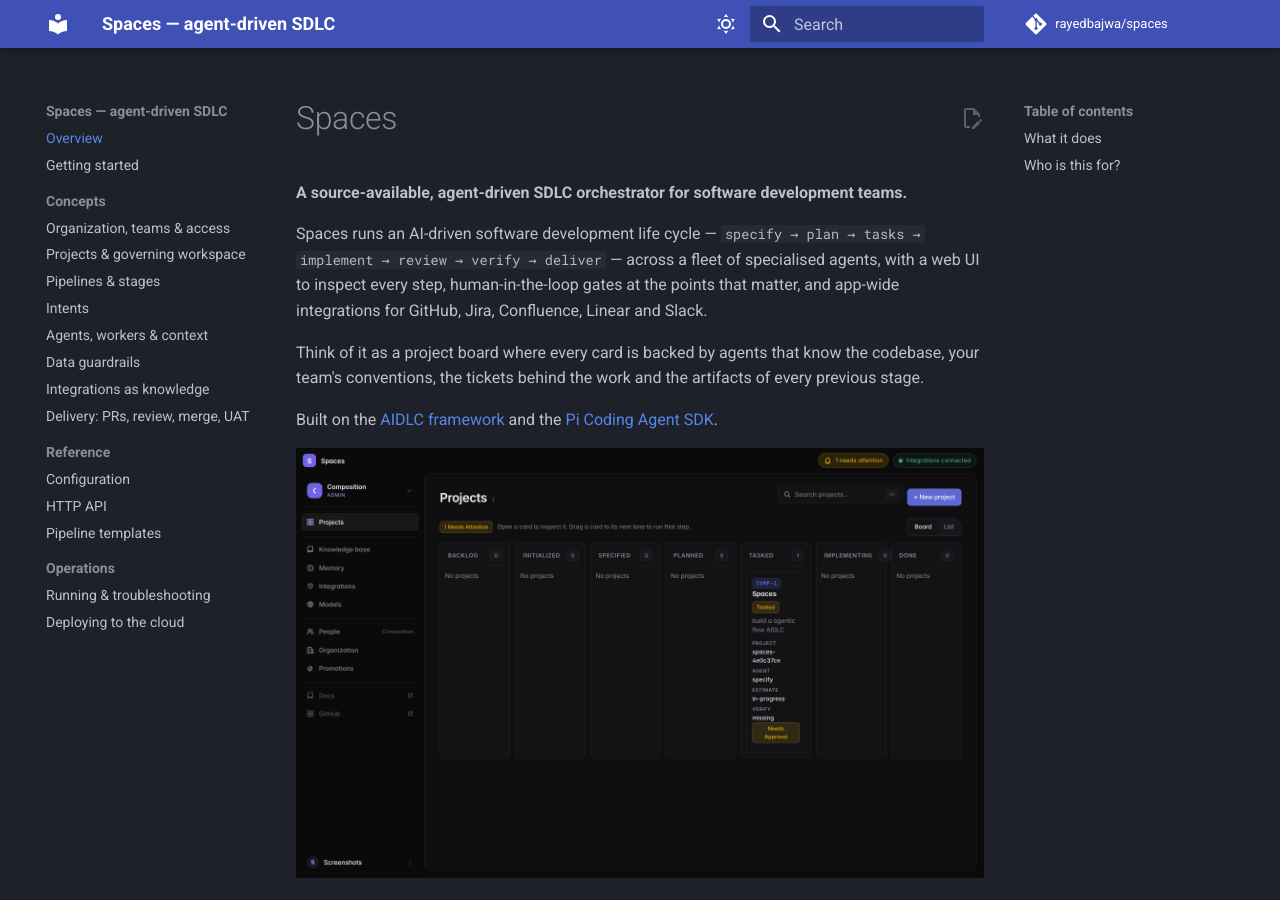
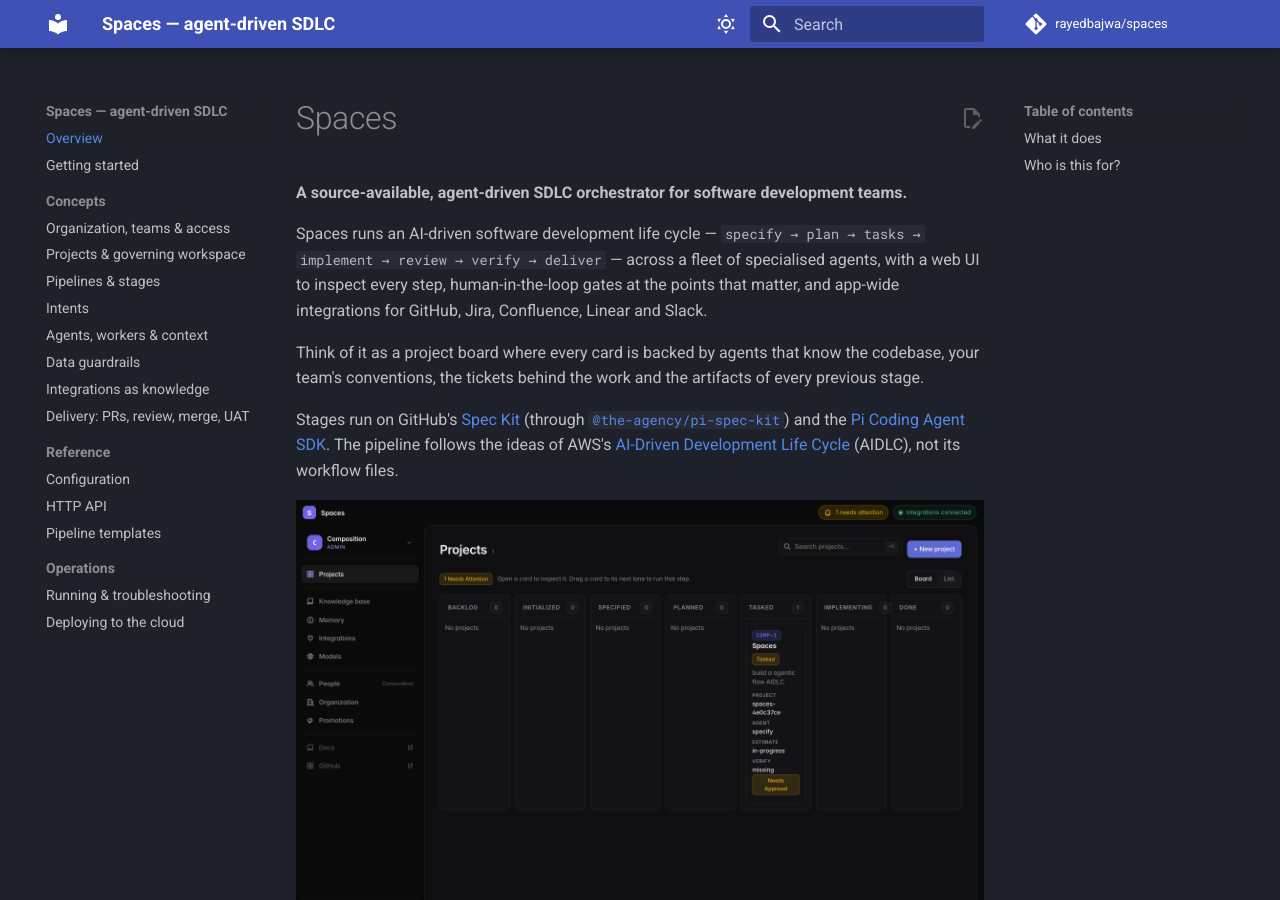
Before and after one commit to rayedbajwa/spaces, an MkDocs documentation site: the page built from docs/index.md, in a window 1280 px wide and 900 px high. Built offline with MkDocs 1.6.1 and Material for MkDocs 9.7.7, drawn with Linux system fonts in a browser that asks for light colours; comment, search, counter and statistics services are not loaded.

Commit message:
docs: credit GitHub Spec Kit for the stages; AIDLC is the model, not the code (#73)
Stages run Spec Kit skills (via @the-agency/pi-spec-kit plus Spaces' lean
copies in data/speckit/) and Spaces' own aidlc-* skills. Nothing from
awslabs/aidlc-workflows is used; the pipelines borrow its phases, roles and
approval gates. README, docs home and mkdocs now say so, and package.json
drops the aidlc-workflows keyword.

Co-authored-by: Claude Opus 5.5 <noreply@anthropic.com>

```diff
--- a/docs/index.md
+++ b/docs/index.md
@@ -12,8 +12,12 @@ Think of it as a project board where every card is backed by agents that know
 the codebase, your team's conventions, the tickets behind the work and the
 artifacts of every previous stage.
 
-Built on the [AIDLC framework](https://github.com/awslabs/aidlc-workflows) and the
-[Pi Coding Agent SDK](https://www.npmjs.com/package/@earendil-works/pi-coding-agent).
+Stages run on GitHub's [Spec Kit](https://github.com/github/spec-kit) (through
+[`@the-agency/pi-spec-kit`](https://www.npmjs.com/package/@the-agency/pi-spec-kit))
+and the [Pi Coding Agent SDK](https://www.npmjs.com/package/@earendil-works/pi-coding-agent).
+The pipeline follows the ideas of AWS's
+[AI-Driven Development Life Cycle](https://github.com/awslabs/aidlc-workflows)
+(AIDLC), not its workflow files.
 
 ![The board](screenshots/board.png)
 
--- a/mkdocs.yml
+++ b/mkdocs.yml
@@ -1,5 +1,5 @@
 site_name: Spaces — agent-driven SDLC
-site_description: A source-available, agent-driven SDLC orchestrator built on the AIDLC framework and the Pi Coding Agent SDK.
+site_description: A source-available, agent-driven SDLC orchestrator built on GitHub Spec Kit and the Pi Coding Agent SDK, following AIDLC principles.
 site_url: https://rayedbajwa.github.io/spaces/
 repo_url: https://github.com/rayedbajwa/spaces
 repo_name: rayedbajwa/spaces
--- a/package.json
+++ b/package.json
@@ -15,7 +15,6 @@
   "license": "SEE LICENSE IN LICENSE",
   "keywords": [
     "aidlc",
-    "aidlc-workflows",
     "agentic-workflows",
     "agentic-ai",
     "ai-agents",
@@ -26,6 +25,7 @@
     "pipeline-orchestrator",
     "llm-orchestration",
     "spec-kit",
+    "spec-driven-development",
     "claude",
     "anthropic",
     "pi-sdk",
```
Also changed, not shown: README.md (+8 -3 lines).
